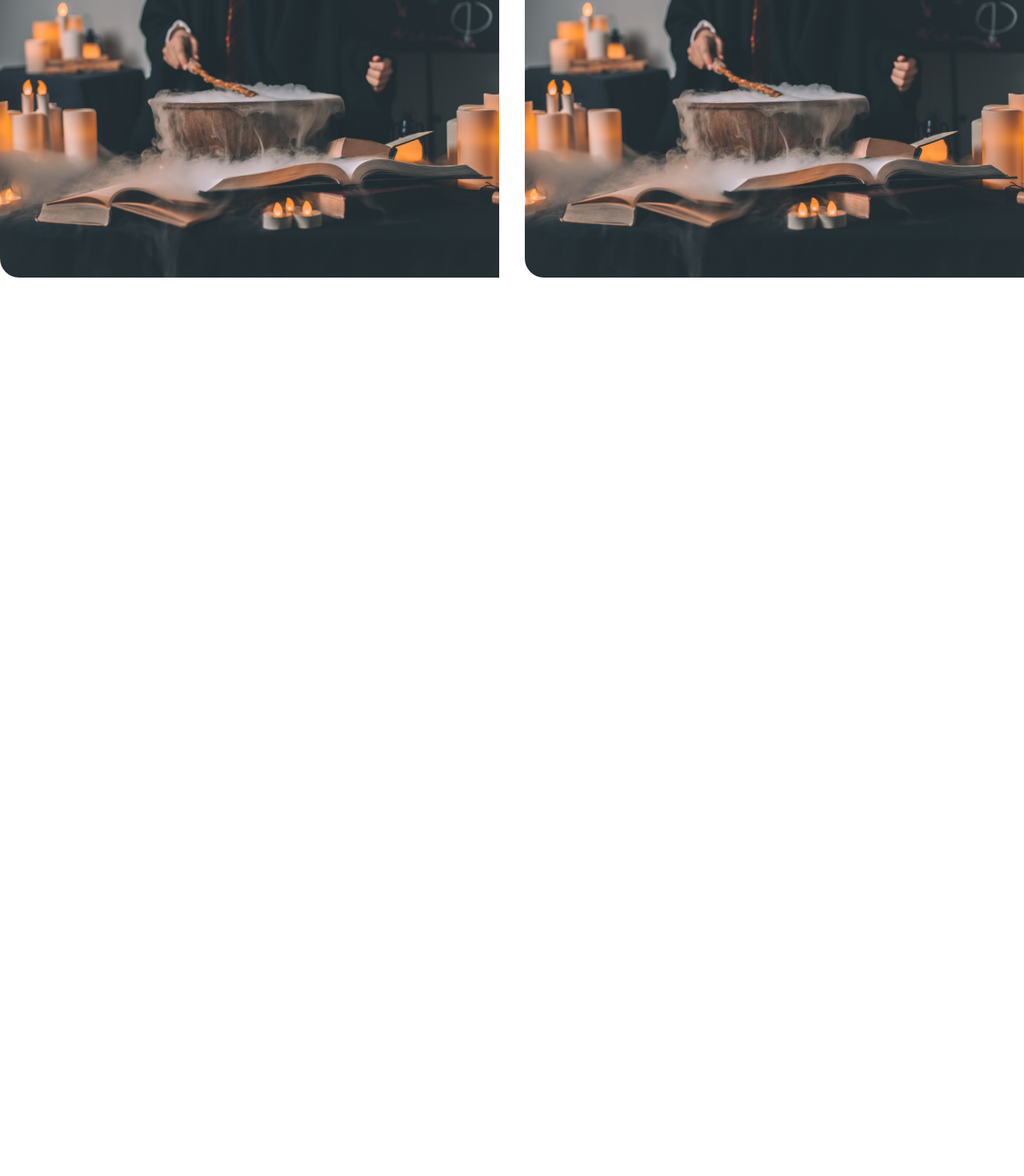
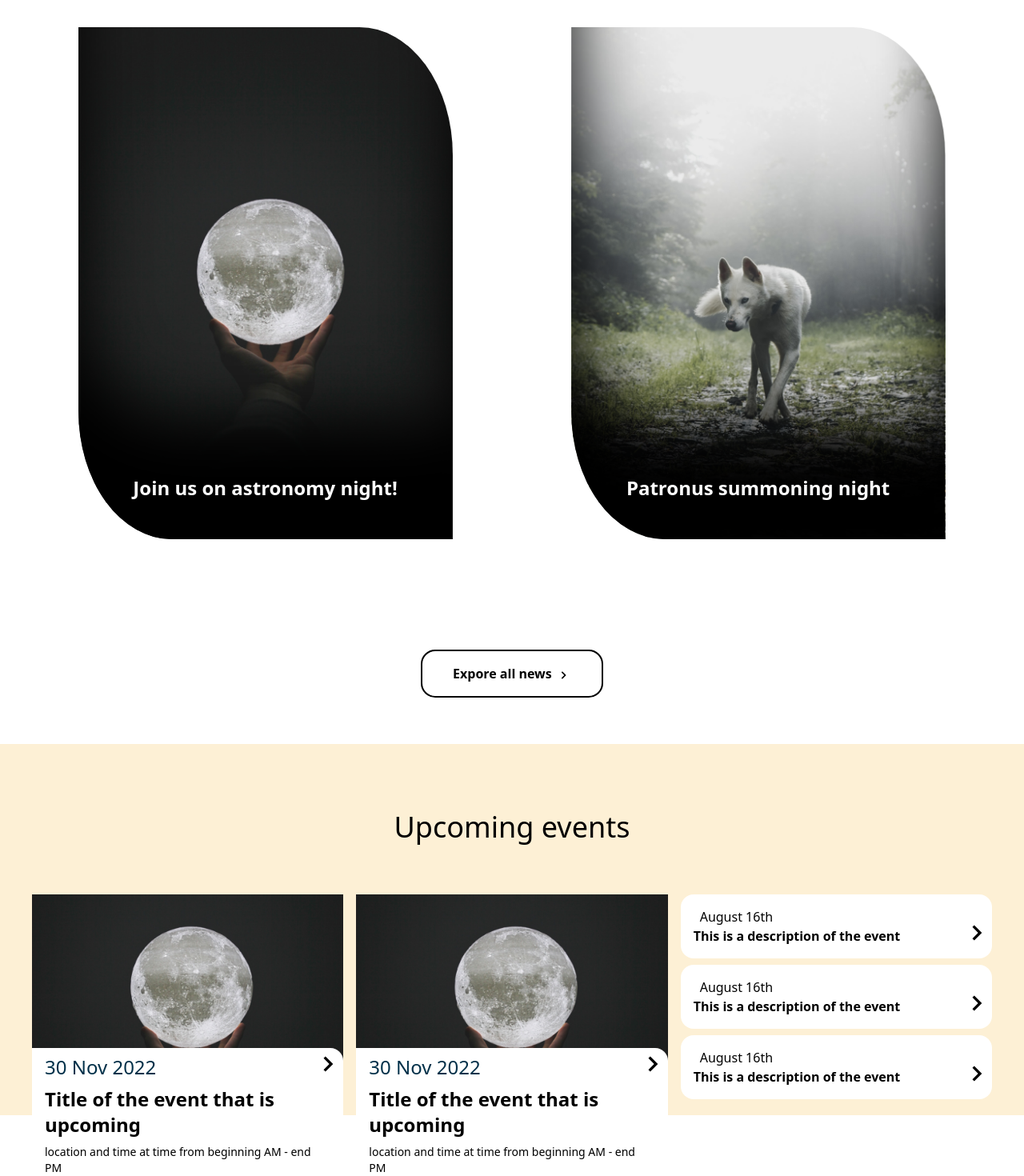
Before and after one commit to Tristan-Muggridge/100DaysOfCode, a Next.js app in the folder 100daysofcode/: page /muggle in a window 1280 px wide. Shown: the part 2687-4157 px from the top of the page at 80% size. Before the commit the page ends 3098 px from the top, so only its background shows below. Built offline with nearby package versions, Linux system fonts and the light colour scheme.

Commit message:
Muggle News & Upcoming Events

```diff
--- a/100daysofcode/pages/muggle/index.js
+++ b/100daysofcode/pages/muggle/index.js
@@ -15,6 +15,9 @@ import { BsPeople } from 'react-icons/bs'
 import carousel1 from "../../public/Muggle/carousel1.jpg"
 import carousel2 from "../../public/Muggle/carousel2.jpg"
 import carousel3 from "../../public/Muggle/carousel3.jpg"
+
+import news1 from "../../public/Muggle/news1.jpg"
+import news2 from "../../public/Muggle/news2.jpg"
 
 // const navHoverables = {Study: "Study", "Current Students": "Current Students", Research: "Research", Alumni: "Alumni", About: "About", None: "None", Magnify:"Magnify"};
 const carouselImages = [
@@ -113,35 +116,92 @@ export default function Home() {
           <div className='py-24 px-14 mx-18 text-center'>
             <IoRibbonOutline size={70} className='mx-auto'/>
             <p className='my-5 text-3xl font-semibold'> No. 1 </p>
-            <p className='text-lg'> Ranked No. 1 internationally for magically-challenged starting salary. </p>
+            <p className='md:text-lg lg:text-2xl'> Ranked No. 1 internationally for magically-challenged starting salary. </p>
           </div>
           <div className='py-24 px-14 mx-18 text-center'>
             <SlBookOpen size={70} className='mx-auto'/>
             <p className='my-5 text-3xl font-semibold'> No. 1 </p>
-            <p className='text-lg'> Ranked No. 1 internationally for magically-challenged starting salary. </p>
+            <p className='md:text-lg lg:text-2xl'> Ranked No. 1 internationally for magically-challenged starting salary. </p>
           </div>
           <div className='py-24 px-14 mx-18 text-center'>
             <BsPeople size={70} className='mx-auto'/>
             <p className='my-5 text-3xl font-semibold'> No. 1 </p>
-            <p className='text-lg'> Ranked No. 1 internationally for magically-challenged starting salary. </p>
+            <p className='md:text-lg lg:text-2xl'> Ranked No. 1 internationally for magically-challenged starting salary. </p>
           </div>
         </div>
 
-        <div className='flex justify-center pb-8'>
+        <div className='flex justify-center pb-8 mt-16'>
           <Button text={'Discover More'} bg={'white'} fontColour={'black'} additional={'outline outline-2 outline-black'}/>
         </div>
       </section>
 
       <section>
         <h2 className='my-16 text-4xl text-center'> Muggle News </h2>
-        <div className='grid grid-cols-2 gap-8 mb-16 justify-center'>
+        <div className='grid grid-cols-1 gap-8 mb-20 justify-center mx-10 || lg:grid-cols-2'>
         {
-          [{src: carousel1, blurb: ""},{src: carousel2, blurb: ""}].map((e) => {return (
-            <div className='relative overflow-hidden'>
-              <Image src={carousel1} layout='Fill' objectFit='contain' width='100%%' height='100%' className='rounded-tr-3xl rounded-bl-3xl relative'/>
+          [{src: news1, blurb: "Join us on astronomy night!"},{src: news2, blurb: "Patronus summoning night"}].map((e) => {return (
+            <div className='mx-auto my-10 w-[80%] h-[40rem] overflow-hidden hover:cursor-pointer' style={{position: "relative"}}>
+              <Image src={e.src} alt={e.blurb} style={{"object-fit": "cover", "object-position": "0%, 0%", "minHeight": "100%", "maxHeight": "100%", minWidth: "100%", "userSelect": "none"}} className="rounded-tr-[25%] rounded-bl-[25%]"/>
+              <div style={{boxShadow:"inset 0 150px 80px -2px black"}} className='absolute h-full w-full top-0 rotate-180 rounded-tr-[25%] rounded-bl-[25%]'>
+                <div className='bottom-0 text-white text-center w-full relative rotate-180 pb-12'>
+                  <p className='font-semibold text-2xl'>{e.blurb}</p>
+                </div>
+              </div>
             </div>
           )})
         }
+        </div>
+        <div className='flex justify-center'>
+          <Button text={'Expore all news'} bg={'white'} fontColour={'black'} additional={'outline outline-2 outline-black'}/>
+        </div>
+      </section>
+
+      <section className='bg-cream py-5 mt-10 w-full'>
+        <h2 className='my-16 text-4xl text-center'> Upcoming events </h2>
+        <div className='grid grid-cols-3 gap-4 justify-center lg:grid-cols-3 mx-10'>
+          <div className='h-64 w-70 relative'>
+            <Image
+              src={news1}
+              alt={"e.blurb"}
+              style={{"object-fit": "cover", "object-position": "0%, 0%", "minHeight": "100%", "maxHeight": "100%", minWidth: "100%"}}
+            />
+            <div className='h-40 w-full absolute bg-white text-black text-2xl top-48 rounded-tr-2xl px-4 || transition-transform duration-700 hover:translate-y-14'>
+              <p className='my-2 font-light text-blue-dark'> 30 Nov 2022 </p>
+              <p className='my-2 font-semibold'> Title of the event that is upcoming </p>
+              <p className='my-2 font-normal text-sm'> location and time at time from beginning AM - end PM </p>
+              <BiChevronRight size={40} className='absolute right-0 top-0'/>
+            </div>
+          </div>
+          <div className='h-64 w-70 relative'>
+            <Image
+              src={news1}
+              alt={"e.blurb"}
+              style={{"object-fit": "cover", "object-position": "0%, 0%", "minHeight": "100%", "maxHeight": "100%", minWidth: "100%"}}
+            />
+            <div className='h-40 w-full absolute bg-white text-black text-2xl top-48 rounded-tr-2xl px-4 || transition-transform duration-700 hover:translate-y-14'>
+              <p className='my-2 font-light text-blue-dark'> 30 Nov 2022 </p>
+              <p className='my-2 font-semibold'> Title of the event that is upcoming </p>
+              <p className='my-2 font-normal text-sm'> location and time at time from beginning AM - end PM </p>
+              <BiChevronRight size={40} className='absolute right-0 top-0'/>
+            </div>
+          </div>
+          <div className='grid grid-cols-1 grid-rows-3 gap-2'>
+            <div className='bg-white w-full py-4 rounded-2xl relative hover:bg-blue-dark hover:text-white || || transition-colors duration-300'>
+              <h4 className='font-light px-6'> August 16th</h4>
+              <p className='font-bold px-4'> This is a description of the event</p>
+              <BiChevronRight size={40} className='absolute right-0 top-7'/>
+            </div>
+            <div className='bg-white w-full py-4 rounded-2xl relative hover:bg-blue-dark hover:text-white || || transition-colors duration-300'>
+              <h4 className='font-light px-6'> August 16th</h4>
+              <p className='font-bold px-4'> This is a description of the event</p>
+              <BiChevronRight size={40} className='absolute right-0 top-7'/>
+            </div>
+            <div className='bg-white w-full py-4 rounded-2xl relative hover:bg-blue-dark hover:text-white || || transition-colors duration-300'>
+              <h4 className='font-light px-6'> August 16th</h4>
+              <p className='font-bold px-4'> This is a description of the event</p>
+              <BiChevronRight size={40} className='absolute right-0 top-7'/>
+            </div>
+          </div>
         </div>
       </section>
 
```
Also changed, not shown: 100daysofcode/public/Muggle/news1.jpg (added), 100daysofcode/public/Muggle/news2.jpg (added).
